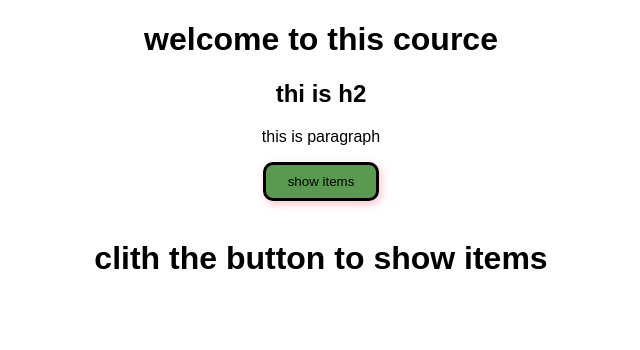
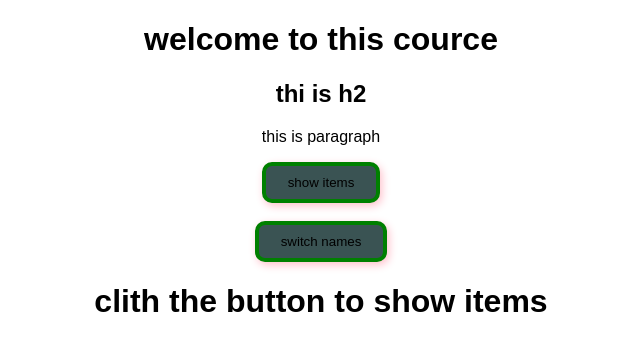
Before and after one commit to sesha472/react-lists-conditions2, a React (Create React App) app: page / in a window 1280 px wide. Shown: the top 350 px of the page, without its empty margins (319-959 px from the left). Built offline with nearby package versions, Linux system fonts and the light colour scheme.

Commit message:
css modulel

```diff
--- a/src/components/Persons/Person/Person.css
+++ b/src/components/Persons/Person/Person.css
@@ -9,7 +9,7 @@
 }
 
 input {
-  width: 240px;
+  max-width: 70%;
   height: 30px;
   background-color: rgb(67, 74, 88);
   border: none;
@@ -19,3 +19,10 @@ input {
   font-size: 20px;
   color: white;
 }
+
+@media (min-width: 700px) {
+  .Person {
+    background-color: red;
+    width: 400px;
+  }
+}
--- a/src/components/Persons/Persons.js
+++ b/src/components/Persons/Persons.js
@@ -2,14 +2,14 @@ import React from 'react';
 
 import Person from './Person/Person.js';
 
-const Persons=(props)=> props.persons.map((person,index) => {
+const Persons=(props)=> props.persons.map((item,index) => {
 
         return <Person
-         click1={()=>props.clicked(index)}
-        name={person.name}
-        age={person.age}
-        key={person.id}
-        changed={(event)=>props.changed(event, person.id)}
+         click1={()=>props.clickedelet(index)}
+        name={item.name}
+        age={item.age}
+        key={item.id}
+        changed={(event)=>props.changeevent(event, item.id)}
        /> ;
     });
 
--- a/src/containers/App.css
+++ b/src/containers/App.css
@@ -1,18 +1,18 @@
 .App {
   text-align: center;
 }
-/* button {
+.button {
   background-color: rgb(58, 83, 83);
   border: none;
   padding: 9px 22px;
   border-radius: 10px;
   box-shadow: 2px 3px 8px pink;
   outline: none;
-  border: 10px solid green;
+  border: 4px solid green;
 }
-button:hover {
+.button:hover {
   background-color: rgb(8, 233, 195);
-} */
+}
 .pink {
   color: rgb(142, 43, 155);
 }
--- a/src/containers/App.js
+++ b/src/containers/App.js
@@ -3,7 +3,7 @@
 
 import React, { Component } from 'react';
 
-import './App.css';
+import classes from'./App.css';
 
 //   60)' bellow code is for flexibale lists ' persons
 
@@ -21,10 +21,10 @@ class App extends Component {
   }
   switchNameHandler=(newname)=>{
     this.setState({persons:[
-      {name:newname,age:25},
-      {name:"saiB",age:26},
-      {name:"saiC",age:28},
-      {name:"saiD",age:27}
+      { id:"1",name:newname,age:25},
+      {id: "2",name:"saiB",age:26},
+      {id: "3",name:"saiC",age:28},
+      {id: "4",name:"saiD",age:27}
     ],
     otherstate:"state prop2"
   })
@@ -62,16 +62,7 @@ class App extends Component {
   };
 
   render() {
-    const bstyle={
-      backgroundColor: "rgb(90, 153, 80)",
-      border: "none",
-      padding:"9px 22px",
-      borderRadius: "10px",
-      boxShadow: "2px 3px 8px pink",
-      outline: "none",
-      border: "3px solid black",
 
-    }
 
     let person = <h1>clith the button to show items</h1>;
     if((this.state.showitems)){
@@ -79,13 +70,11 @@ class App extends Component {
       <div>
         <Persons
          persons={this.state.persons}
-         clicked={this.deletobj}
-         changed={this.newNamechange}
+         clickedelet={this.deletobj}
+         changeevent={this.newNamechange}
          />
             </div>);
 
-    bstyle.backgroundColor= 'hotpink';
-    bstyle.padding="10px 30px"
 
     }
 
@@ -108,10 +97,10 @@ class App extends Component {
       <h2 >thi is h2</h2>
       <p className={classes.join(' ')}>this is paragraph</p>
       {/* <h2 className={classes.join(' ')}>thi is h2</h2> */}
-      <button style={bstyle}  onClick={this.togglehandler}>show items</button>
+      <button className="button"  onClick={this.togglehandler}>show items</button>
    <br />
    <br />
-      {/* <button style={bstyle} onClick={()=>this.switchNameHandler("saib")}>switch names</button> */}
+      <button className="button"   onClick={()=>this.switchNameHandler("saib")}>switch names</button>
 
      {/* if the person  is not null showing the dats in if confition sttatement */}
      {person}
```
